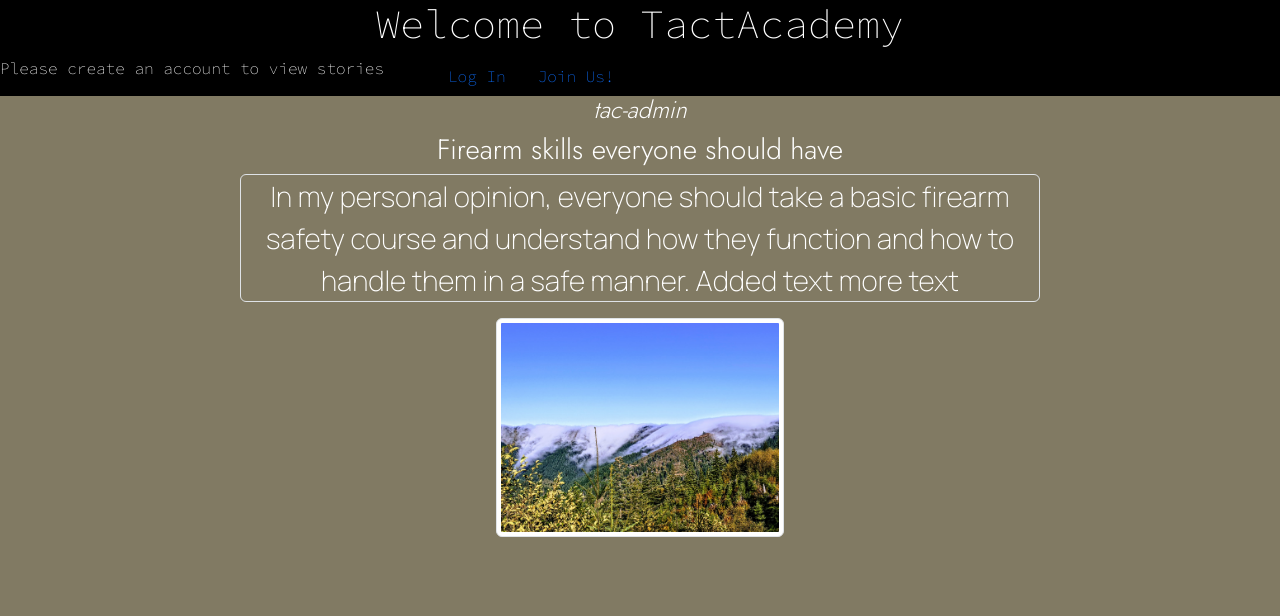
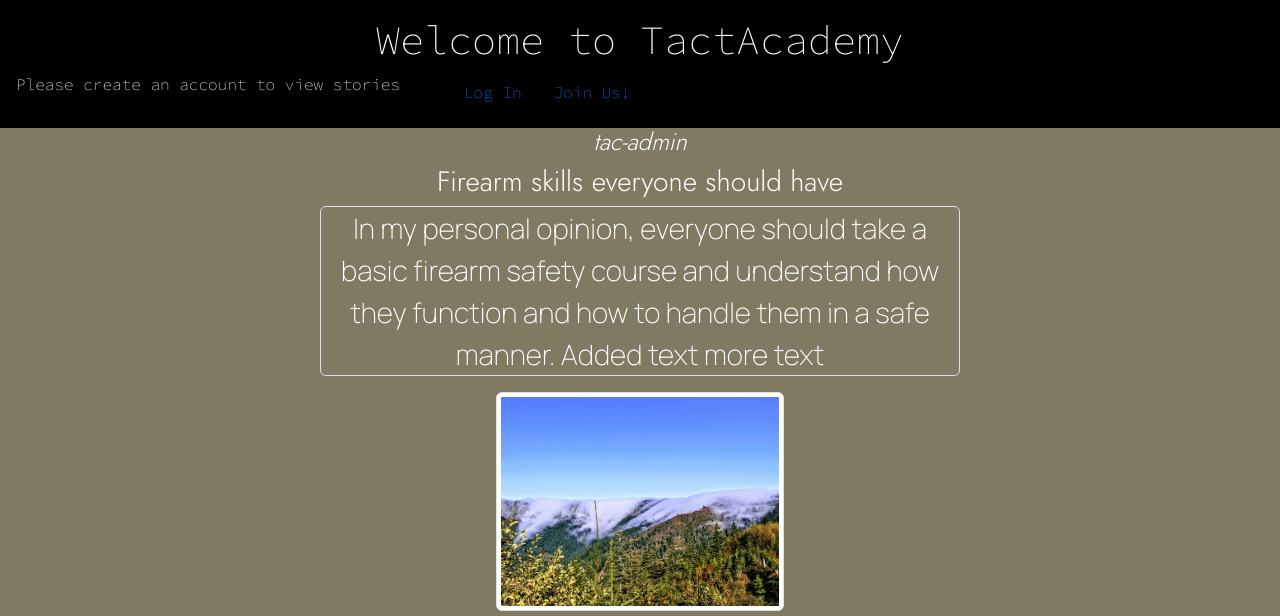
Before and after one commit to redfern08/tactacademy, a Django app: page /detail/1 in a window 1280 px wide. Shown: the top 616 px of the page. Run offline with Django 4.2, Linux system fonts and the light colour scheme; data comes from the database, SQL or seed files in the repository; both versions use the stored data as it was after the commit.

Commit message:
Fixed some files

```diff
--- a/TAProject/static/style.css
+++ b/TAProject/static/style.css
@@ -8,6 +8,7 @@ html, body {
 header {
     background-color: black;
     font-family: 'Source Code Pro', monospace;
+    padding: 1em;
 }
 
 h2, h3, h4, h5 {
--- a/TAProject/templates/detail.html
+++ b/TAProject/templates/detail.html
@@ -5,7 +5,7 @@
 <div class="update-post">
     <h4><em><a href="{% url 'users:profile' post.user_account.username %}">{{ post.user_account.username }}</a></em></h3>
     <h3>{{ post.title }}</h3>
-    <p class="border rounded fs-3 mx-auto" style="width: 50rem;">{{ post.story }}</p>
+    <p class="border rounded fs-3 mx-auto" style="width: 40rem;">{{ post.story }}</p>
     {% if post.photo %}
         <img src="{{ post.photo.url }}" class="img-thumbnail" alt="NRA instructor logo"/>
     {% endif %}
--- a/TAProject/templates/registration/signup.html
+++ b/TAProject/templates/registration/signup.html
@@ -2,7 +2,7 @@
 
 {% block content %}
 <h2>Sign Up</h2>
-<form method="post" class="card mx-auto" style="width: 40rem; font-family: 'Play', sans-serif; text-align: left;" id="signup-form">
+<form method="post" class="card mx-auto" style="width: 40rem; font-family: 'Jost', sans-serif; text-align: left;" id="signup-form">
     {% csrf_token %}
     <div class="mb-3">
         <p class="">{{ form.as_p }}</p>
--- a/TAProject/templates/update_story.html
+++ b/TAProject/templates/update_story.html
@@ -3,7 +3,7 @@
 {% block content %}
 
 <h1>Edit My Story</h1>
-<form method="post">
+<form method="post" enctype="multipart/form-data">
     {% csrf_token %}
     {{ form.as_p }}
     <input type="submit" class="btn btn-dark text-white" value="Update">
```
Also changed, not shown: TAProject/db.sqlite3, TAProject/posts_photos/hunt_adventure_mtn_fog.jpg (added), TAProject/posts_photos/pistol_drill.jpg (added).
